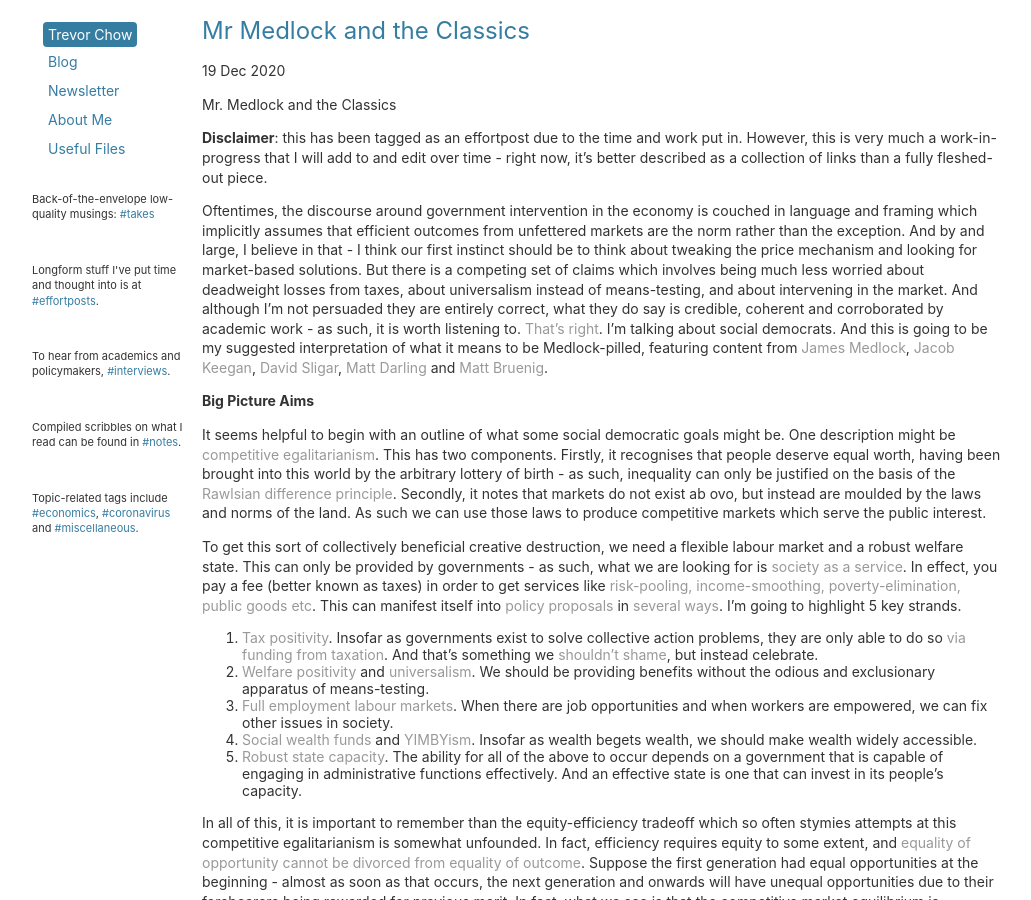
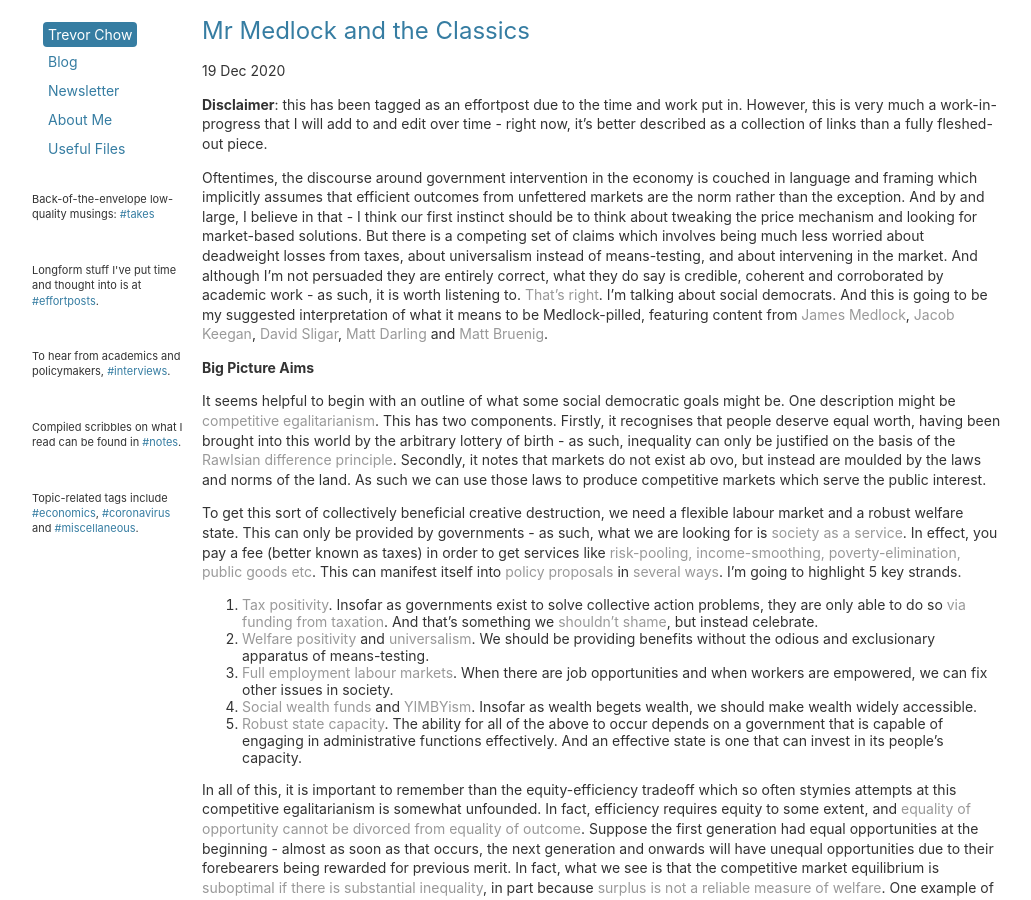
Before and after one commit to tmychow/tmychow.github.io, a Jekyll site: the page built from _posts/2020-12-19-mr-medlock-and-the-classics.md, in a window 1280 px wide and 900 px high. Shown: the whole window, without its empty margins (28-1059 px from the left). Built offline with Jekyll 4.4.1, drawn with Linux system fonts in a browser that asks for light colours; formulas are drawn with MathJax 3.

Commit message:
Update 2020-12-19-mr-medlock-and-the-classics.md

```diff
--- a/_posts/2020-12-19-mr-medlock-and-the-classics.md
+++ b/_posts/2020-12-19-mr-medlock-and-the-classics.md
@@ -4,7 +4,6 @@ title: "Mr Medlock and the Classics"
 date: 2020-12-19
 tags: economics effortposts
 ---
-Mr. Medlock and the Classics
 
 **Disclaimer**: this has been tagged as an effortpost due to the time and work put in. However, this is very much a work-in-progress that I will add to and edit over time - right now, it's better described as a collection of links than a fully fleshed-out piece.
 
```
